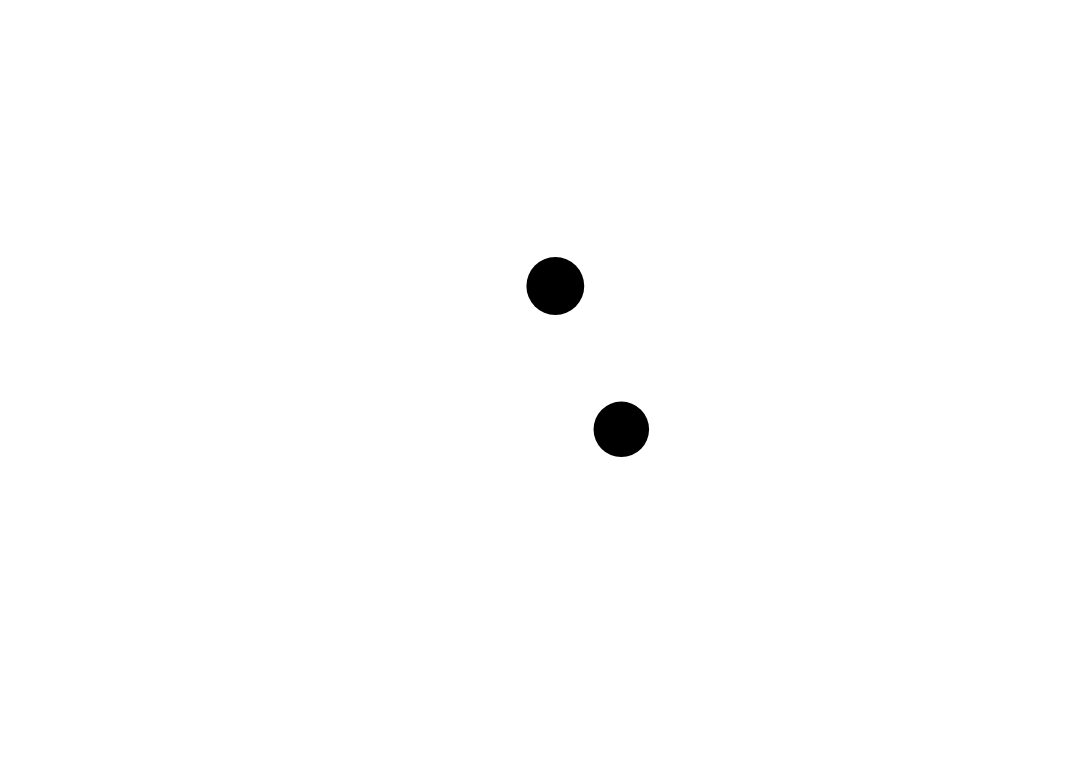
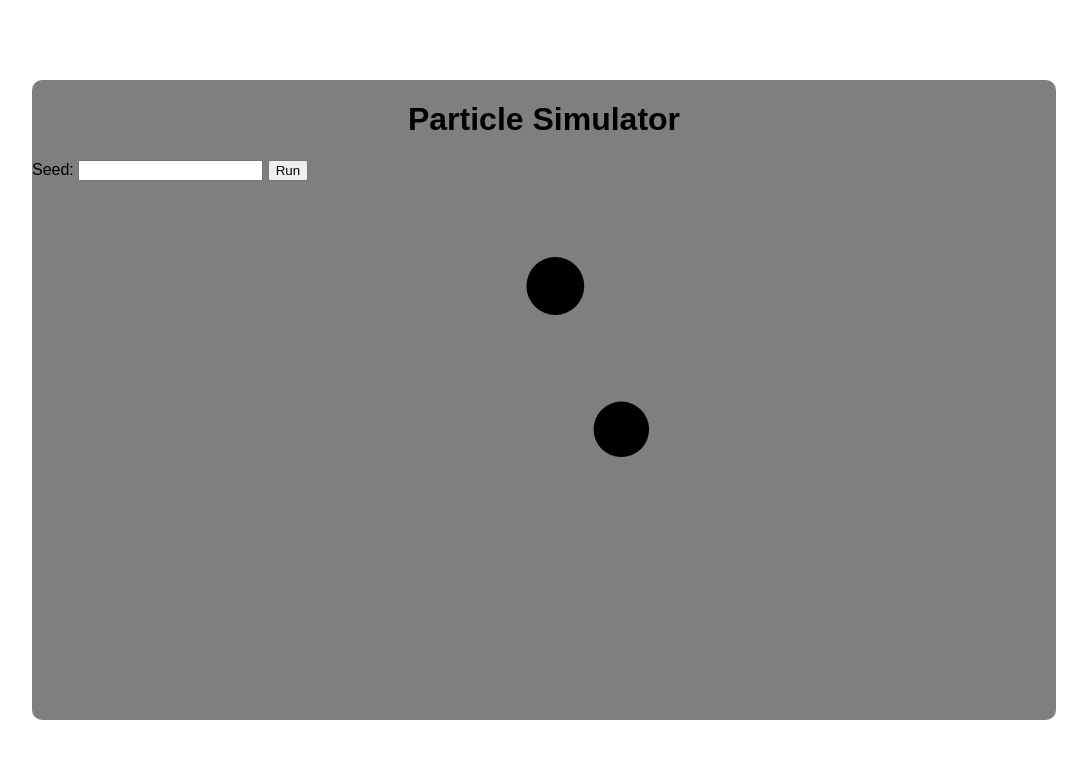
Before and after one commit to logiclogue/Particle-Simulator, a plain HTML site: page index.html in a window 1280 px wide. Shown: the whole page, without its empty margins (96-1183 px from the left). Drawn offline with Linux system fonts and the light colour scheme.

Commit message:
Add simple settings modal

```diff
--- a/index.html
+++ b/index.html
@@ -2,9 +2,18 @@
 <html>
 <head>
 	<title>Gravity Simulation</title>
+
+	<link rel="stylesheet" type="text/css" href="style.css">
 </head>
-<body style="width: 100%; height: 100%; margin: 0; overflow: hidden;">
+<body>
 	<canvas id="myCanvas" width="500" height="500">Your browser does not support the HTML5 canvas tag.</canvas>
+
+	<div id="div-settings">
+		<h1>Particle Simulator</h1>
+
+		Seed: <input>
+		<button id="btn-run">Run</button>
+	</div>
 
 
 	<script src="js/util.js"></script>
--- a/js/init.js
+++ b/js/init.js
@@ -8,3 +8,7 @@
 
 	Universe.start();
 }());
+
+document.getElementById("btn-run").addEventListener("click", function () {
+	document.getElementById("div-settings").className = "hidden";
+});
--- /dev/null
+++ b/style.css
@@ -0,0 +1,27 @@
+body {
+	width: 100%;
+	height: 100%;
+	margin: 0;
+	overflow: hidden;
+	font-family: Arial, Helvetica, sans-serif;
+}
+
+
+#div-settings {
+	position: absolute;
+	top: 10%;
+	left: 10%;
+	width: 80%;
+	height: 80%;
+	background: rgba(0, 0, 0, 0.5);
+	border-radius: 10px;
+}
+
+#div-settings h1 {
+	text-align: center;
+}
+
+
+.hidden {
+	display: none;
+}
```
